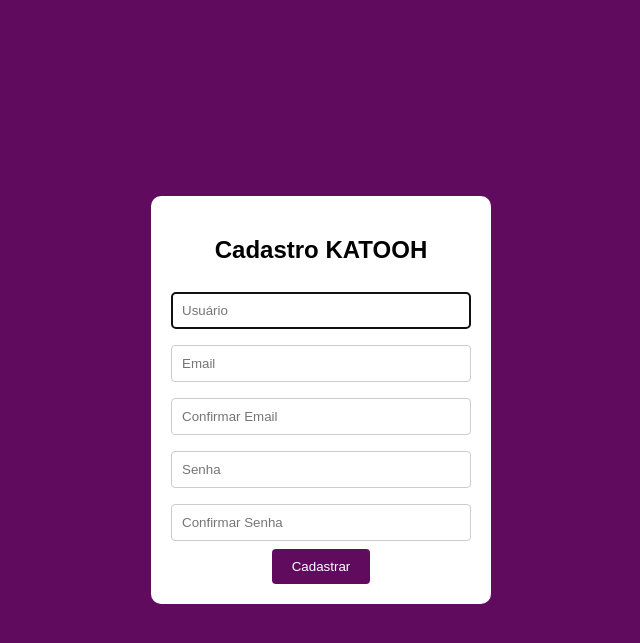
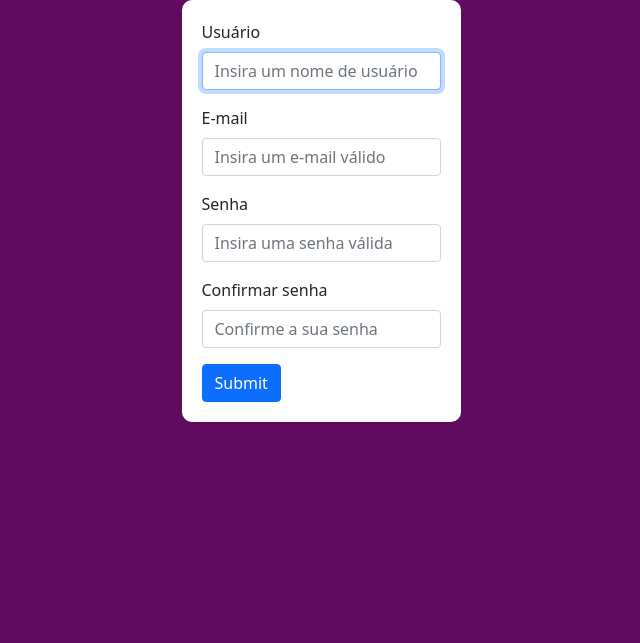
Before and after one commit to dbernardos/KATOOH, a PHP site: page /telaCadastro.php in a window 1280 px wide. Shown: the top 643 px of the page, without its empty margins (319-959 px from the left). Run offline with PHP 8.4, Linux system fonts and the light colour scheme.

Commit message:
tela principal e tela cadastro

```diff
--- a/src/view/telaCadastro.php
+++ b/src/view/telaCadastro.php
@@ -1,10 +1,13 @@
 <!DOCTYPE html>
 <html lang="pt-br">
 <head>
+
     <meta charset="UTF-8">
     <meta name="viewport" content="width=device-width, initial-scale=1.0">
+    <link href="https://cdn.jsdelivr.net/npm/bootstrap@5.0.2/dist/css/bootstrap.min.css" rel="stylesheet" integrity="sha384-EVSTQN3/azprG1Anm3QDgpJLIm9Nao0Yz1ztcQTwFspd3yD65VohhpuuCOmLASjC" crossorigin="anonymous">
+    <link href="src/view/styles/styles.css" rel="stylesheet">
     <title>Cadastro KATOOH</title>
-    <style>
+    <!--<style>
         body {
             background-color: #610B5E;
             display: flex;
@@ -38,10 +41,47 @@
             border-radius: 4px;
             cursor: pointer;
         }
+    </style>-->
+    <style>
+        .custom-form {
+        background-color: white;
+        border-radius: 10px;
+        padding: 20px;
+        max-width: 25%;
+        margin: auto;
+        }
+        body {
+            background-color: #610B5E;
+        }
     </style>
 </head>
 
-<body>
+
+
+<div class="container">
+    <form class="custom-form">
+        <div class="mb-3">
+            <label for="usuario" class="form-label">Usuário</label>
+            <input type="text" class="form-control" id="usuario"  placeholder="Insira um nome de usuário" autofocus required>
+        </div>
+        <div class="mb-3">
+            <label for="email" class="form-label">E-mail</label>
+            <input type="email" class="form-control" id="email" placeholder="Insira um e-mail válido">
+        </div>
+        <div class="mb-3">
+            <label for="senha" class="form-label">Senha</label>
+            <input type="password" class="form-control" id="senha" placeholder="Insira uma senha válida">
+        </div>
+        <div class="mb-3">
+            <label for="confSenha" class="form-label">Confirmar senha</label>
+            <input type="password" class="form-control" id="confSenha" placeholder="Confirme a sua senha">
+        </div>
+        <button type="submit" class="btn btn-primary">Submit</button>
+    </form>
+</div>
+
+
+<!--<body>
     <div class="container">
         <h2>Cadastro KATOOH</h2>
         <form action="#">
@@ -53,5 +93,5 @@
             <input type="submit" value="Cadastrar">
         </form>
     </div>
-</body>
+</body>-->
 </html>
```
Also changed, not shown: src/view/telaPrincipal.php (+25 -11 lines), src/view/img/K.svg (added).
